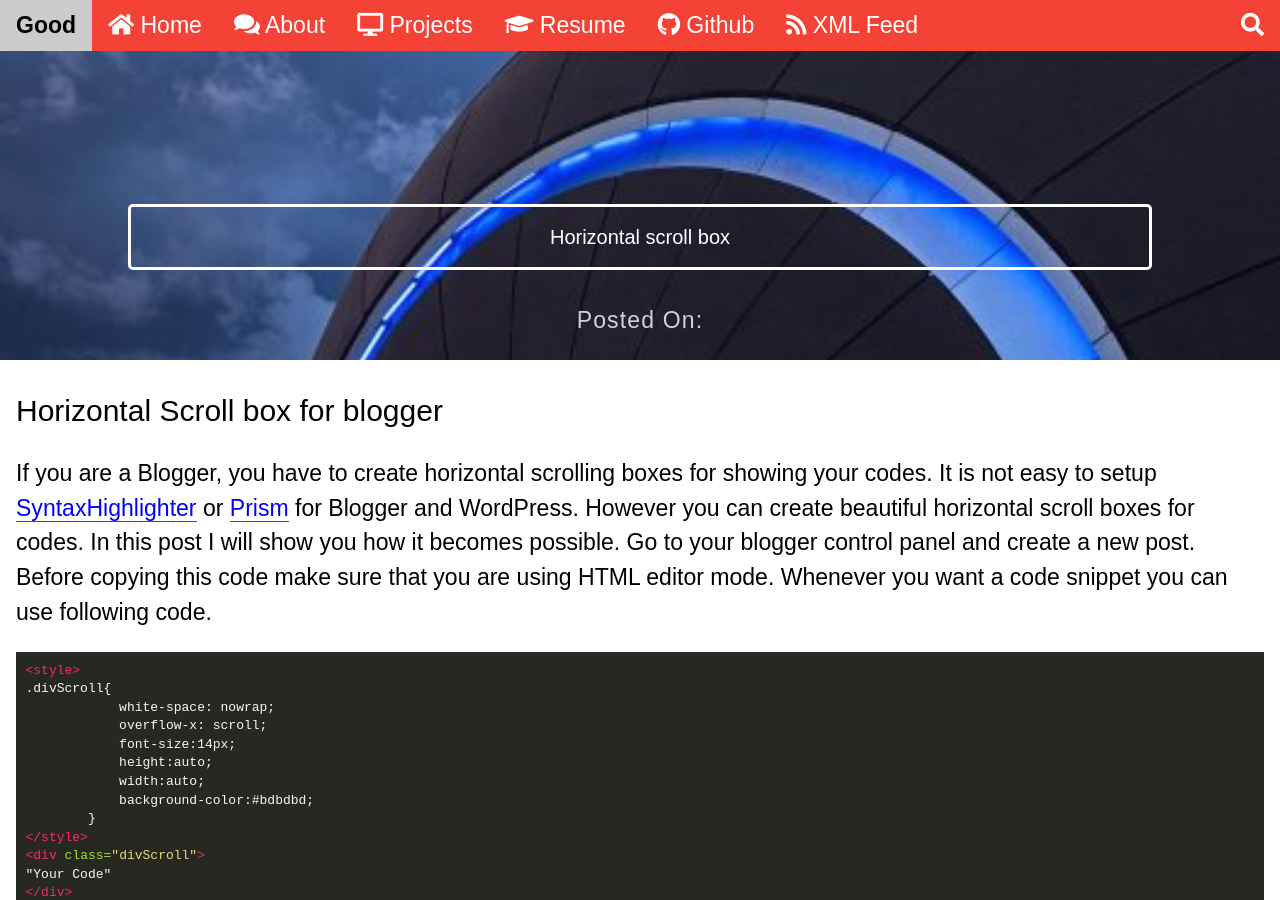
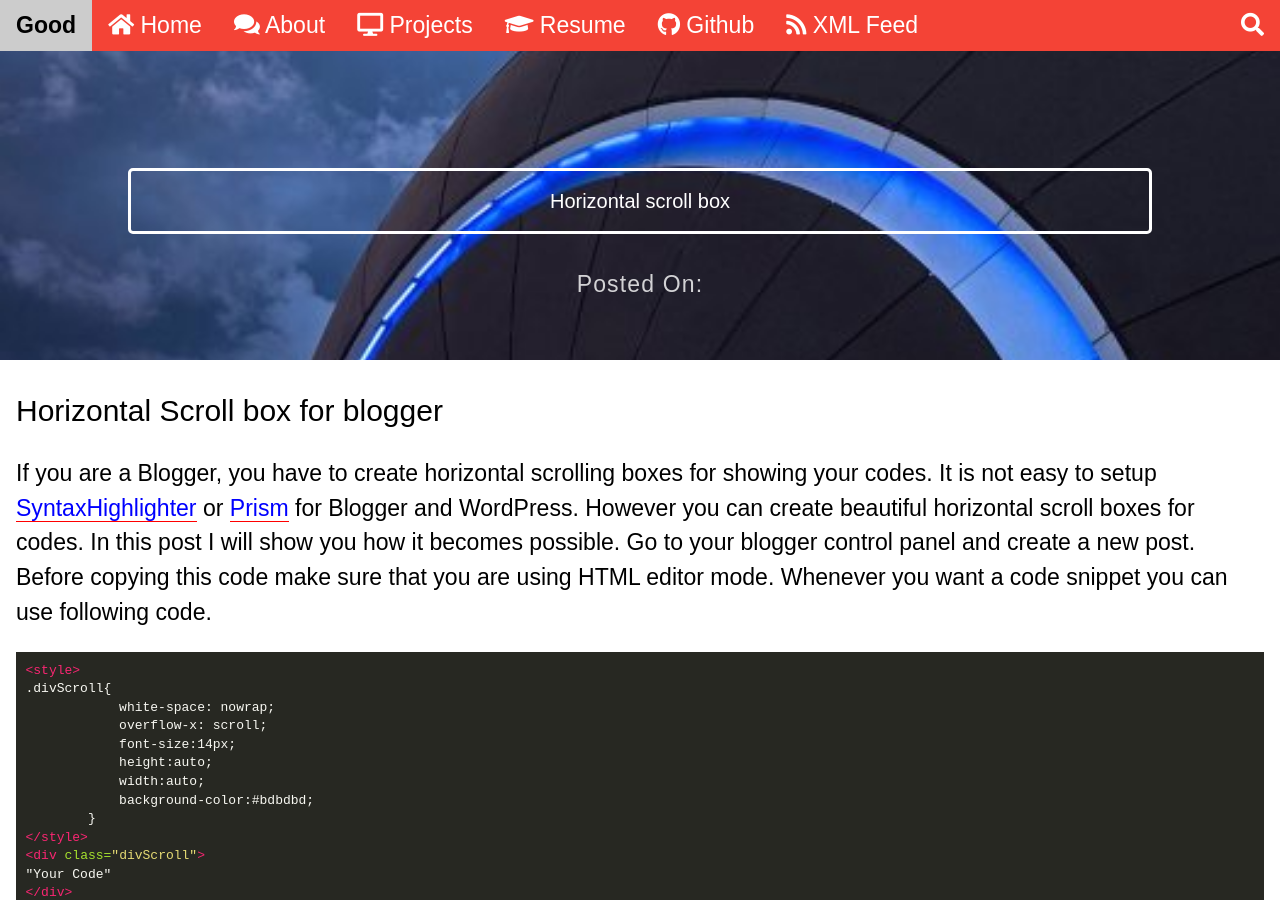
Before and after one commit to chipprogrammers/Good, a Jekyll site: the page built from _posts/2017-06-17-horizontal-scroll-box.md, in a window 1280 px wide and 900 px high. Built offline with Jekyll 4.4.1, drawn with Linux system fonts in a browser that asks for light colours; some web fonts are replaced; comment, search, counter and statistics services are not loaded.

Commit message:
Update main_unminified.css

```diff
--- a/assets/css/main_unminified.css
+++ b/assets/css/main_unminified.css
@@ -236,7 +236,7 @@
 .splash {
     /* absolute center .splash within .splash-container */
     width: 80%;
-    height: 20%;
+    height: 40%;
     margin: auto;
     position: absolute;
     top: 100px; left: 0; bottom: 0; right: 0;
```
